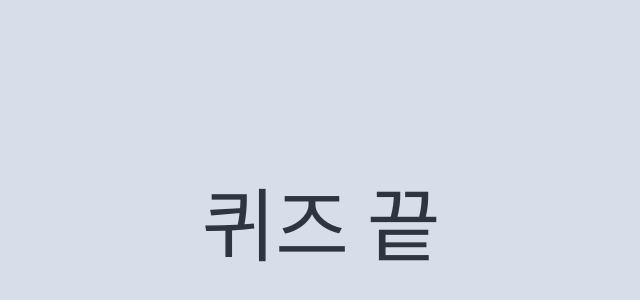
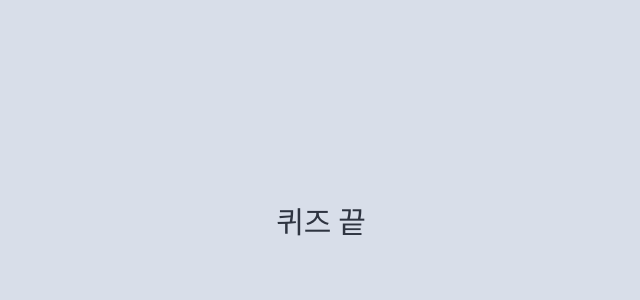
Before and after one commit to EXON-Archive-Junior-High/EngEng, a React (Create React App) app in the folder app/: page /end in a window 1280 px wide. Shown: the part 100-400 px from the top of the page, without its empty margins (319-959 px from the left). Built offline with nearby package versions, Linux system fonts and the light colour scheme.

Commit message:
localstorage

```diff
--- a/app/src/components/End.tsx
+++ b/app/src/components/End.tsx
@@ -1,10 +1,15 @@
 import React, { Component } from "react"
 
 class End extends Component {
+    public getScore() {
+        return localStorage.getItem('score')
+    }
+
     public render() {
         return (
             <div>
-                <h1>퀴즈 끝</h1>
+                <h1>{this.getScore()}</h1>
+                <p>퀴즈 끝</p>
             </div>
         )
     }
--- a/app/src/components/Quiz.tsx
+++ b/app/src/components/Quiz.tsx
@@ -11,6 +11,11 @@ class Quiz extends Component {
         this.randQuiz = this.getQuiz()
     }
 
+    public addScore(score: number) {
+        console.log(localStorage.getItem('score'))
+        localStorage.setItem('score', (+!localStorage.getItem('score')+ score).toString())
+    }
+
     public next() {
         this.randQuiz = this.getQuiz()
         this.setState({})
@@ -21,6 +26,7 @@ class Quiz extends Component {
         if (result) result.innerHTML = isCorrect ? '맞았습니다' : '틀렸습니다'
         result?.classList.remove(isCorrect ? 'fail' : 'correct')
         result?.classList.add(isCorrect ? 'correct' : 'fail')
+        if (isCorrect) this.addScore(10)
     }
 
     public click() {
```
